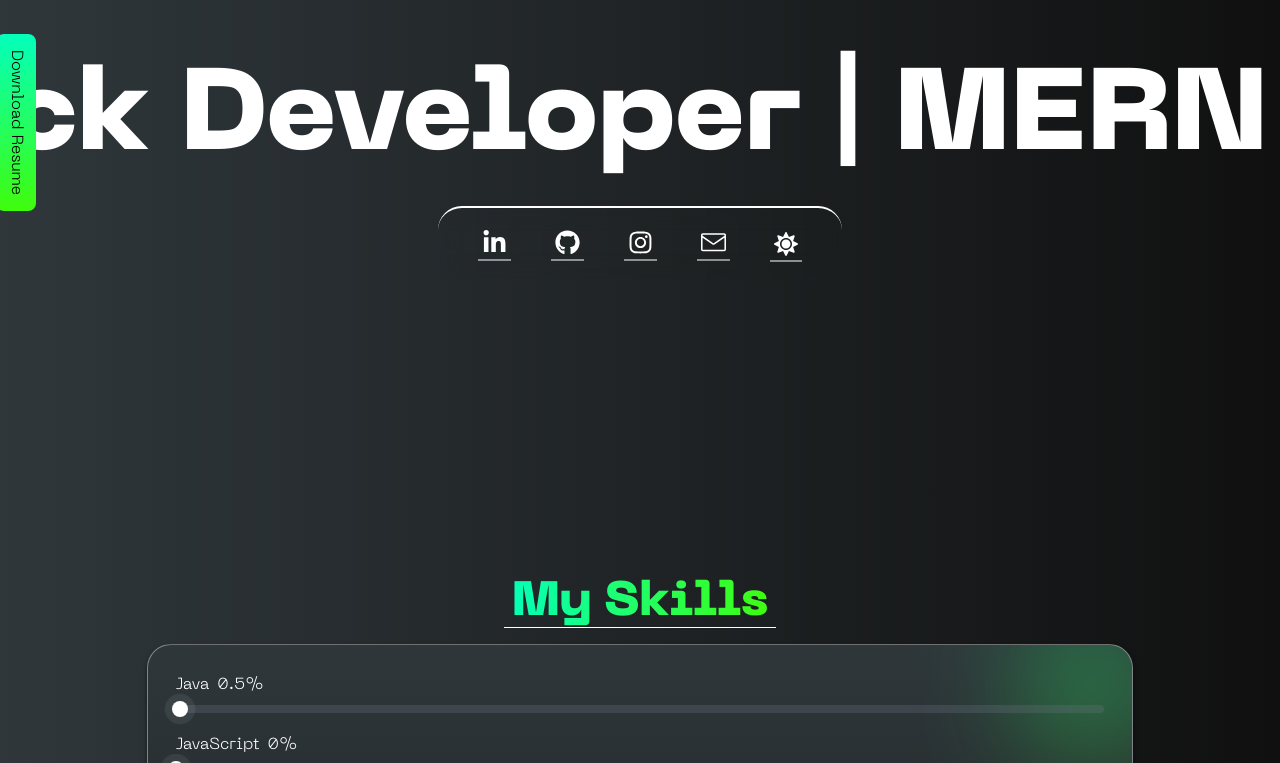
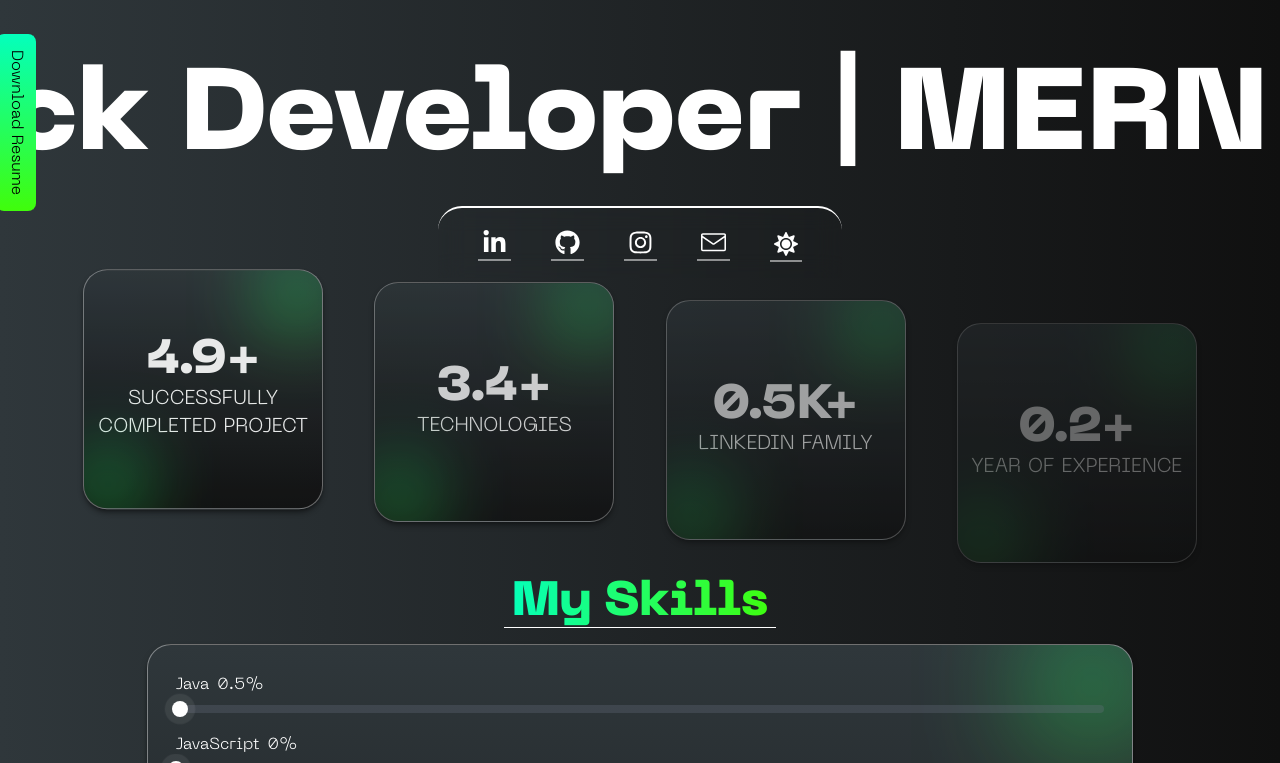
Before and after one commit to akashdeep023/Portfolio, a React (Vite) app: page / in a window 1280 px wide. Shown: the part 522-1285 px from the top of the page. Built offline with nearby package versions, Linux system fonts and the light colour scheme.

Commit message:
Add animation ScoreFam

```diff
--- a/src/components/ScoreFam.jsx
+++ b/src/components/ScoreFam.jsx
@@ -11,17 +11,16 @@ const ScoreFam = () => {
 			opacity: 0,
 			y: 100,
 			stagger: 0.8,
-			animation: "easeOutQuad",
 			scrollTrigger: {
 				trigger: ".score-fam",
 				scroller: "body",
-				start: "top 80%",
-				end: "top 12%",
-				scrub: 2,
+				start: "top 120%",
+				end: "top 60%",
+				scrub: 3,
 			},
 		});
 		gsap.from(".score-fam > div b ", {
-			duration: 1,
+			duration: 1.5,
 			animation: "easeOutQuad",
 			innerText: "0",
 			snap: {
@@ -30,14 +29,17 @@ const ScoreFam = () => {
 			scrollTrigger: {
 				trigger: ".score-fam >div",
 				scroller: "body",
-				start: "top 80%",
-				end: "top 70%",
+				start: "top 100%",
+				end: "top 80%",
 				scrub: 5,
 			},
 		});
 	});
 	return (
-		<div className="score-fam w-full h-fit flex flex-wrap justify-evenly py-4 sm:py-5 md:py-6 px-6 sm:px-9 md:px-12">
+		<div
+			id="scoreFam"
+			className="score-fam w-full h-fit flex flex-wrap justify-evenly py-4 sm:py-5 md:py-6 px-6 sm:px-9 md:px-12"
+		>
 			<div className="relative overflow-hidden size-36 sm:size-44 md:size-52 lg:size-60 m-2 sm:m-4 p-2  rounded-3xl border dark:border-white/40 border-black/40 shadow-md shadow-black/50 bg-gradient-to-t to-customeLight-500 dark:to-customeDark-500 from-customeLight-600 dark:from-customeDark-600  flex items-center text-center justify-center flex-col">
 				<div className="h-12 w-12 blur-2xl z-0  absolute top-0 right-0 bg-gradient-to-t to-customeGreen-500 from-customeGreen-600"></div>
 				<div className="h-12 w-12 blur-2xl z-0  absolute bottom-0 left-0 bg-gradient-to-t to-customeGreen-500 from-customeGreen-600"></div>
--- a/src/index.css
+++ b/src/index.css
@@ -111,3 +111,13 @@ span {
 #projectbox > span:hover ~ div #imageP {
 	opacity: 0 !important;
 }
+
+#scoreFam div {
+	perspective: 1000px;
+	transition: transform 0.3s ease, box-shadow 0.3s ease;
+}
+
+#scoreFam > div:hover {
+	transform: rotateX(15deg) rotateY(15deg) translateZ(20px) scale(0.95) !important;
+	box-shadow: 0 15px 30px rgba(0, 255, 13, 0.118);
+}
```
